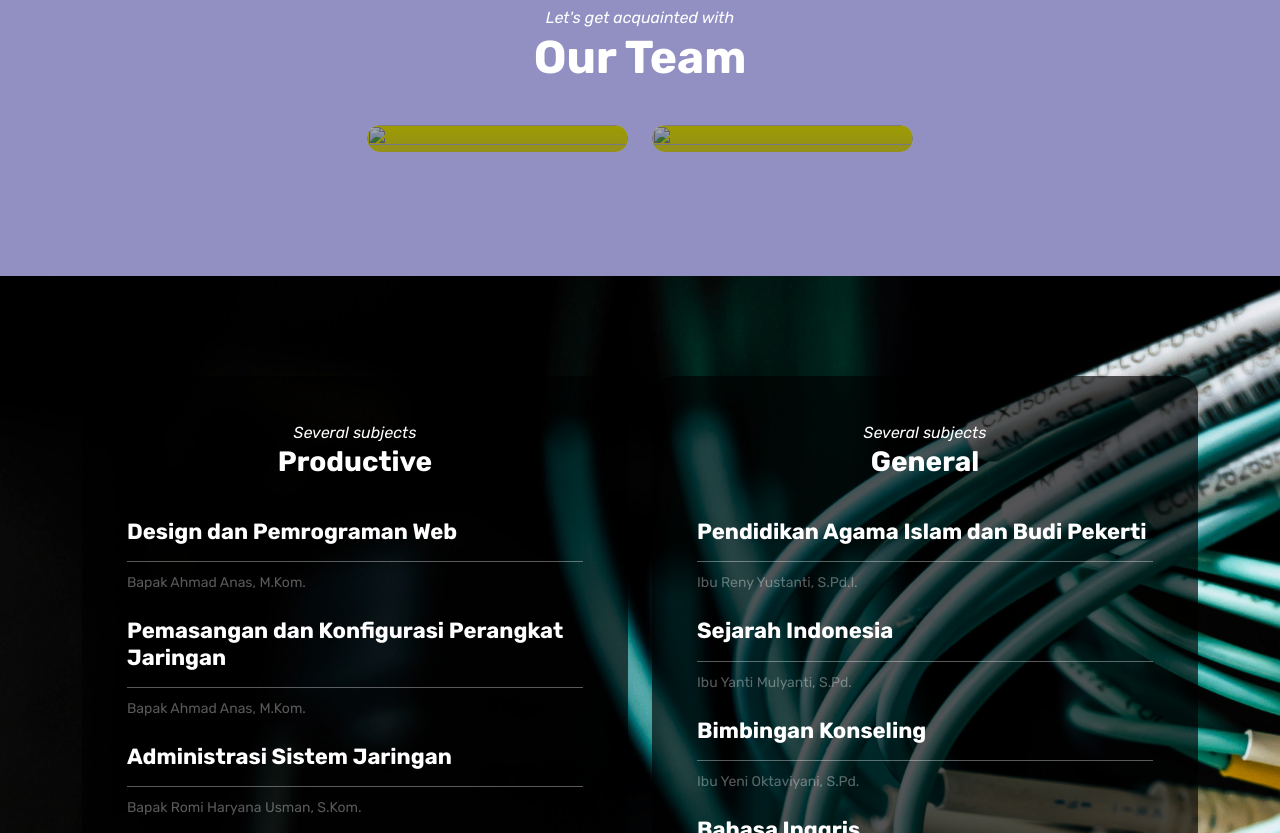
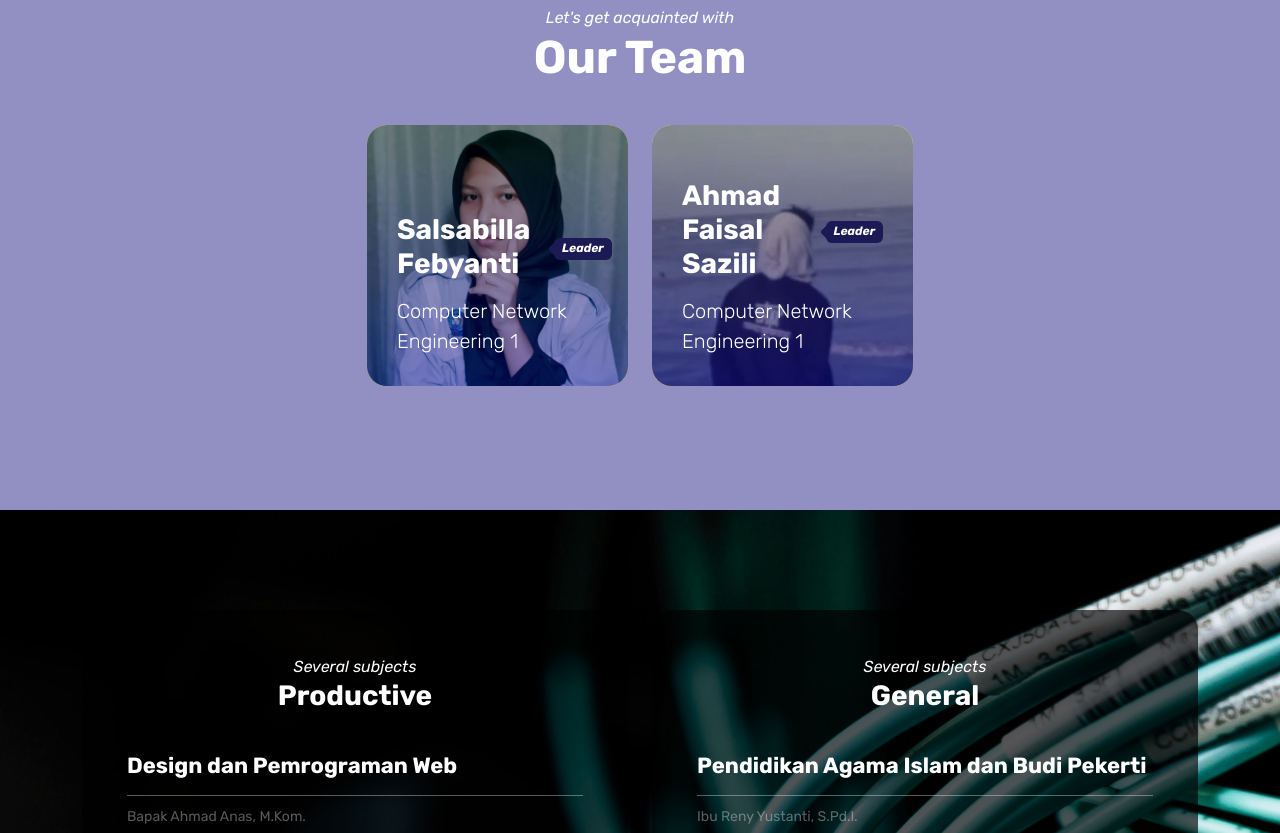
Before and after one commit to FaisalSzyli/faisalsa, a plain HTML site: page osi.html in a window 1280 px wide. Shown: the part 1640-2473 px from the top of the page. Drawn offline with Linux system fonts and the light colour scheme; files that its build step writes are made by us from their sources; files whose address does not match are found by name.

Commit message:
progress osi.html

```diff
--- a/osi.html
+++ b/osi.html
@@ -20,13 +20,13 @@
 
         <link rel="preconnect" href="https://fonts.gstatic.com" crossorigin>
 
-        <link href="css/bootstrap.min.css" rel="stylesheet">
+        <link href="bootstrap.min.css" rel="stylesheet">
 
-        <link href="css/bootstrap-icons.css" rel="stylesheet">
+        <link href="bootstrap-icons.css" rel="stylesheet">
 
-        <link href="css/vegas.min.css" rel="stylesheet">
+        <link href="vegas.min.css" rel="stylesheet">
 
-        <link href="css/tooplate-barista.css" rel="stylesheet">
+        <link href="tooplate-barista.css" rel="stylesheet">
 
     </head>
 
@@ -37,7 +37,7 @@
                         <!-- GANTI PAKE FILE BERANDA UTAMA INDEX.HTML -->
                         <a class="navbar-brand d-flex align-items-center">
 
-                            <img src="images/home.png" class="navbar-brand-image img-fluid" alt="Barista Cafe Template">
+                            <img src="home.png" class="navbar-brand-image img-fluid" alt="Barista Cafe Template">
                             FAISALSA
                         </a>
 
@@ -116,7 +116,7 @@
                                 <div class="ratio ratio-1x1">
                                     <video autoplay="" loop="" muted="" class="custom-video" poster="">
                                         <source src="OSIAnimation.mp4" type="video/mp4">
-                                        Your browser does not support the video tag.
+
                                     </video>
 
                                     <div class="about-video-info d-flex flex-column">
@@ -164,7 +164,7 @@
                                     </div>
 
                                     <div class="team-block-image-wrap">
-                                        <img src="images/salsa.jpg" class="team-block-image img-fluid" alt="">
+                                        <img src="salsa.jpg" class="team-block-image img-fluid" alt="">
                                     </div>
                                 </div>
                             </div>
@@ -182,7 +182,7 @@
                                     </div>
 
                                     <div class="team-block-image-wrap">
-                                        <img src="images/isalll.jpg" class="team-block-image img-fluid" alt="">
+                                        <img src="isalll.jpg" class="team-block-image img-fluid" alt="">
                                     </div>
                                 </div>
                             </div>
```
